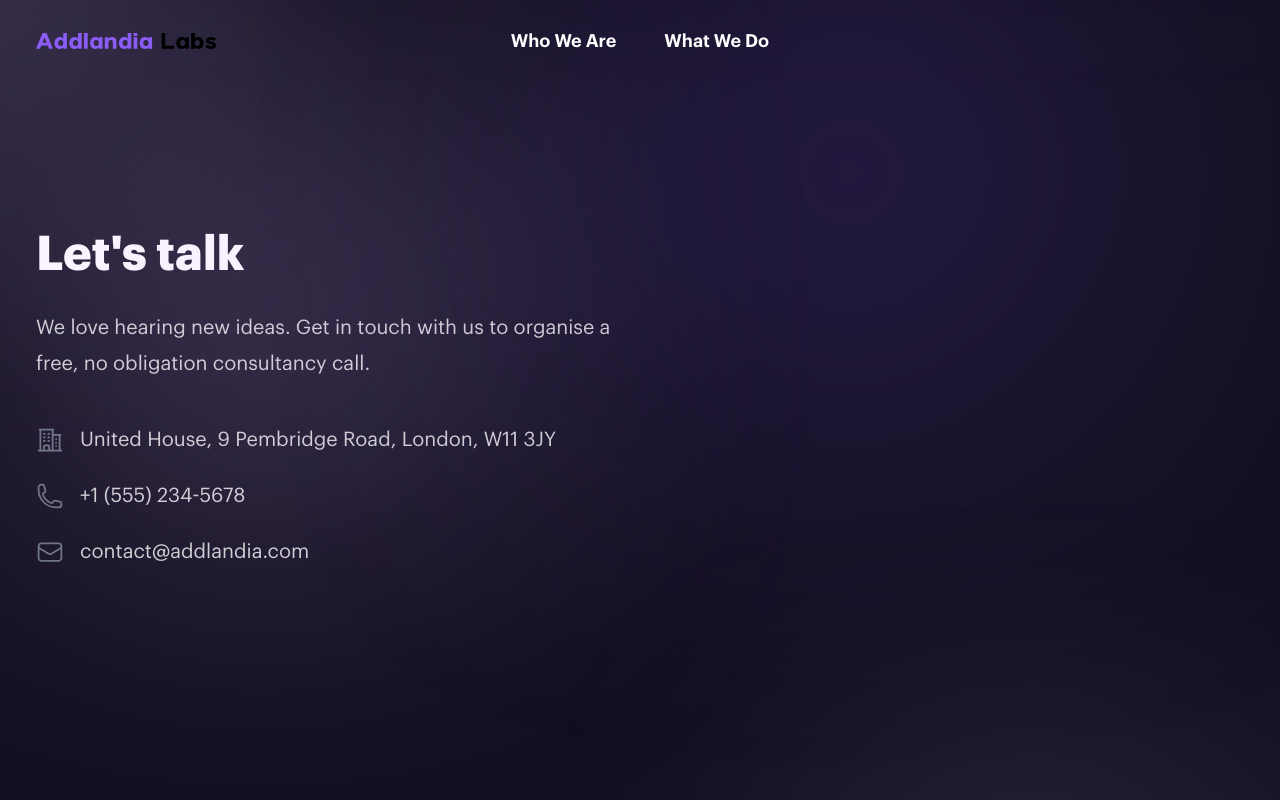
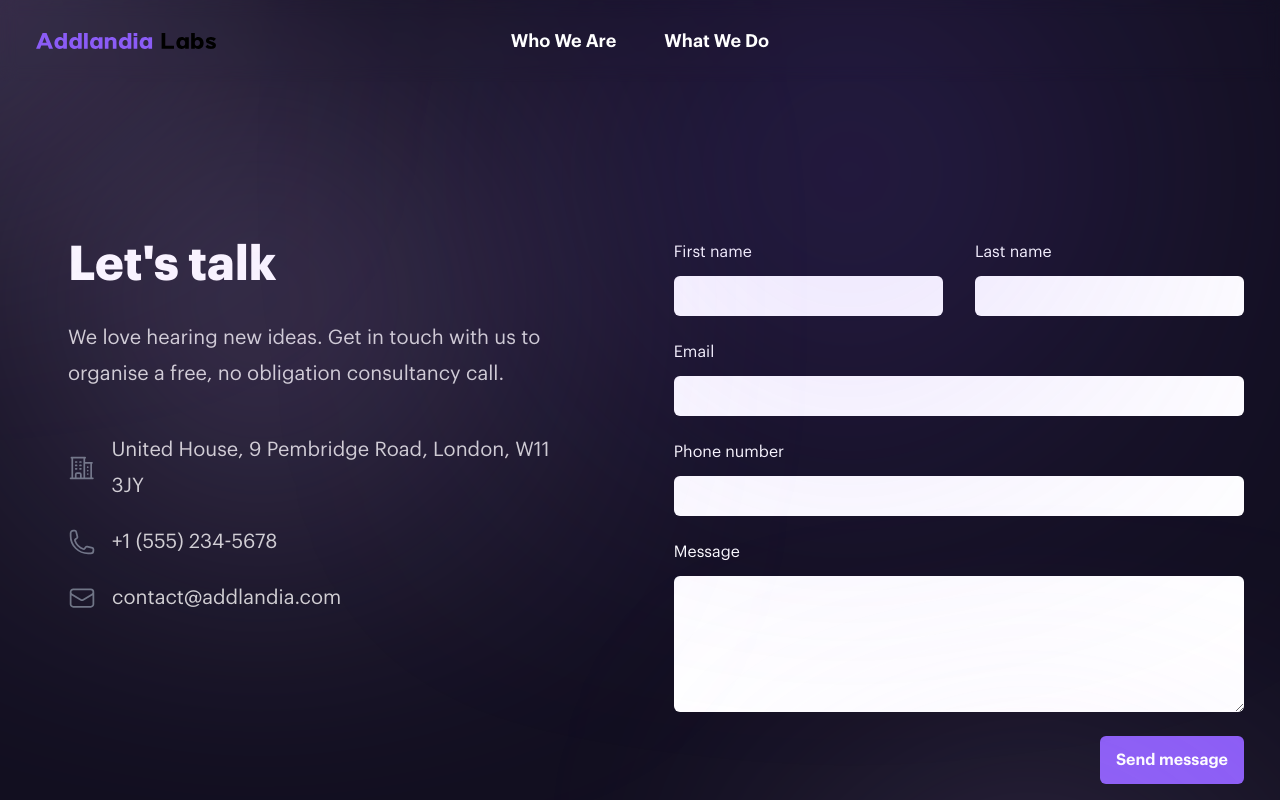
Before and after one commit to 0xLe0x/addlandia-labs, a Next.js app: page /contact-us in a window 1280 px wide. Shown: the top 800 px of the page. Built offline with nearby package versions, Linux system fonts and the light colour scheme; what @sanity/demo would draw is missing.

Commit message:
finalize

```diff
--- a/components/common/Blog/index.tsx
+++ b/components/common/Blog/index.tsx
@@ -17,7 +17,7 @@ const BlogSection = ({ posts }: { posts: PostProps[] }) => {
   }
 
   return (
-    <Container>
+    <Container className="mb-10 md:mb-20">
       <Typography
         variant="h3"
         className="mb-6 text-center text-3xl font-bold sm:text-5xl"
--- a/components/common/Card/FeatureCard/index.tsx
+++ b/components/common/Card/FeatureCard/index.tsx
@@ -10,7 +10,7 @@ const FeatureCard: FC<FeatureCardProps> = ({ icon, title, children }) => {
       </div>
       <div>
         <p className="text-lg leading-8 lg:text-xl lg:leading-8">
-          <span className="font-semibold text-black">{title}</span>
+          <span className="font-semibold text-secondary">{title}</span>
           &nbsp;
           <span>{children}</span>
         </p>
--- a/components/common/Form/Input/def.ts
+++ b/components/common/Form/Input/def.ts
@@ -2,9 +2,7 @@ import { InputHTMLAttributes } from "react";
 
 export interface FormInputProps extends InputHTMLAttributes<HTMLInputElement> {
   label: string;
-  placeholder?: string;
-  name: string;
-  value: string;
+  textarea?: boolean;
   className?: string;
-  onChange: () => void;
+  onChange?: () => void;
 }
--- a/components/common/Form/Input/index.tsx
+++ b/components/common/Form/Input/index.tsx
@@ -0,0 +1,30 @@
+import classnames from 'classnames'
+import { FC } from 'react'
+
+import { FormInputProps } from './def'
+
+const FormInput: FC<FormInputProps> = (props) => {
+  return (
+    <div className={classnames('flex flex-col gap-3', props.className)}>
+      <label htmlFor={props.id}>{props.label}</label>
+      {props.textarea ? (
+        <textarea
+          id={props.id}
+          name={props.name}
+          placeholder={props.placeholder}
+          value={props.value}
+          onChange={props.onChange}
+          rows={5}
+          className="appearance-none rounded-md py-2 px-4 text-black"
+        />
+      ) : (
+        <input
+          {...props}
+          className="appearance-none rounded-md py-2 px-4 text-black"
+        />
+      )}
+    </div>
+  )
+}
+
+export default FormInput
--- a/components/footer/Footer.tsx
+++ b/components/footer/Footer.tsx
@@ -2,10 +2,8 @@ import Image from 'next/image'
 
 import Container from '@/components/common/Container'
 
-import ContactUsSection from './contact-us'
-
 const Footer = () => (
-  <footer className="pt-10 md:pt-20">
+  <footer className="">
     {/* <Container className="flex justify-center">
       <div className="flex max-w-[1100px] flex-col items-center gap-10 py-32 md:py-60 lg:flex-row">
         <Image
@@ -82,7 +80,6 @@ const Footer = () => (
         </div>
       </div>
     </Container> */}
-    <ContactUsSection />
     <div className="" id="contact">
       <Container>
         <h2 id="footer-heading" className="sr-only">
--- a/components/footer/contact-us.tsx
+++ b/components/footer/contact-us.tsx
@@ -16,14 +16,9 @@ const ContactUsSection = () => {
             </Typography>
           </div>
           <div>
-            <Button href="#contact" fill primary>
+            <Button href="/contact-us" fill primary>
               Contact us
             </Button>
-          </div>
-        </div>
-        <div>
-          <div>
-
           </div>
         </div>
       </Container>
--- a/components/pages/what-we-do/our-services.tsx
+++ b/components/pages/what-we-do/our-services.tsx
@@ -72,7 +72,7 @@ const OurServicesSection = () => {
             icon={<CheckIcon className="h-6 w-6 text-primary" />}
             title="Support - Maintenance & Security"
           >
-            Our work doesn't end when you launch. We help you stay on top of security and maintenance issues
+            Our work doesn&apos;t end when you launch. We help you stay on top of security and maintenance issues
           </ServiceCard>
         </div>
       </Container>
--- a/pages/contact-us.tsx
+++ b/pages/contact-us.tsx
@@ -4,14 +4,16 @@ import {
   PhoneIcon,
 } from '@heroicons/react/24/outline'
 
+import Button from '@/components/common/Button'
 import Container from '@/components/common/Container'
+import FormInput from '@/components/common/Form/Input'
 import Typography from '@/components/common/Typography'
 
 const ContactUsPage = () => {
   return (
     <>
-      <Container className="flex h-screen flex-col items-center lg:flex-row">
-        <div className="basis-1/2">
+      <Container className="flex min-h-screen flex-col items-center gap-16 pt-32 lg:pt-60 lg:flex-row lg:items-start">
+        <div className="lg:basis-1/2 lg:px-8">
           <Typography variant="h3" className="mb-8">
             Let&apos;s talk
           </Typography>
@@ -36,6 +38,36 @@ const ContactUsPage = () => {
             </div>
           </div>
         </div>
+        <div className="lg:basis-1/2 w-full sm:w-auto">
+          <div className="flex max-w-xl flex-col gap-6">
+            <div className="flex gap-8 flex-col sm:flex-row">
+              <FormInput
+                id="first_name"
+                label="First name"
+                className="basis-1/2"
+              />
+              <FormInput
+                id="last_name"
+                label="Last name"
+                className="basis-1/2"
+              />
+            </div>
+            <div>
+              <FormInput id="email" label="Email" type="email" />
+            </div>
+            <div>
+              <FormInput id="phone" label="Phone number" type="tel" />
+            </div>
+            <div>
+              <FormInput id="msg" label="Message" type="text" textarea />
+            </div>
+            <div className="flex justify-center lg:justify-end">
+              <Button primary fill>
+                Send message
+              </Button>
+            </div>
+          </div>
+        </div>
       </Container>
     </>
   )
--- a/pages/index.tsx
+++ b/pages/index.tsx
@@ -4,6 +4,7 @@ import Head from 'next/head'
 import BlogSection from '@/components/common/Blog'
 import { PostProps } from '@/components/common/Blog/def'
 import BrandSection from '@/components/common/Brand'
+import ContactUsSection from '@/components/footer/contact-us'
 import { HeroSection, ServiceSection,TrackRecordSection } from '@/components/pages/home'
 import { client } from '@/sanity/lib/client'
 
@@ -18,6 +19,7 @@ export default function IndexPage({ posts }: { posts: PostProps[] }) {
       <TrackRecordSection />
       <BrandSection />
       <BlogSection posts={posts} />
+      <ContactUsSection />
     </>
   )
 }
--- a/pages/what-we-do.tsx
+++ b/pages/what-we-do.tsx
@@ -2,6 +2,7 @@ import groq from 'groq'
 
 import BlogSection from '@/components/common/Blog'
 import { PostProps } from '@/components/common/Blog/def'
+import ContactUsSection from '@/components/footer/contact-us'
 import {
   BigOrSmallSection,
   ChainSection,
@@ -18,6 +19,7 @@ const WhatWeDoPage = ({ posts }: { posts: PostProps[] }) => {
       <JustGotBetterSection />
       <ChainSection />
       <BlogSection posts={posts} />
+      <ContactUsSection />
     </>
   )
 }
--- a/pages/who-we-are.tsx
+++ b/pages/who-we-are.tsx
@@ -2,6 +2,7 @@ import groq from 'groq'
 
 import BlogSection from '@/components/common/Blog'
 import { PostProps } from '@/components/common/Blog/def'
+import ContactUsSection from '@/components/footer/contact-us'
 import { MissionSection, TeamSection } from '@/components/pages/who-we-are'
 import { client } from '@/sanity/lib/client'
 
@@ -11,6 +12,7 @@ const WhoWeArePage = ({ posts }: { posts: PostProps[] }) => {
       <MissionSection />
       <TeamSection />
       <BlogSection posts={posts} />
+      <ContactUsSection />
     </>
   )
 }
```
Also changed, not shown: public/images/track.jpg.
